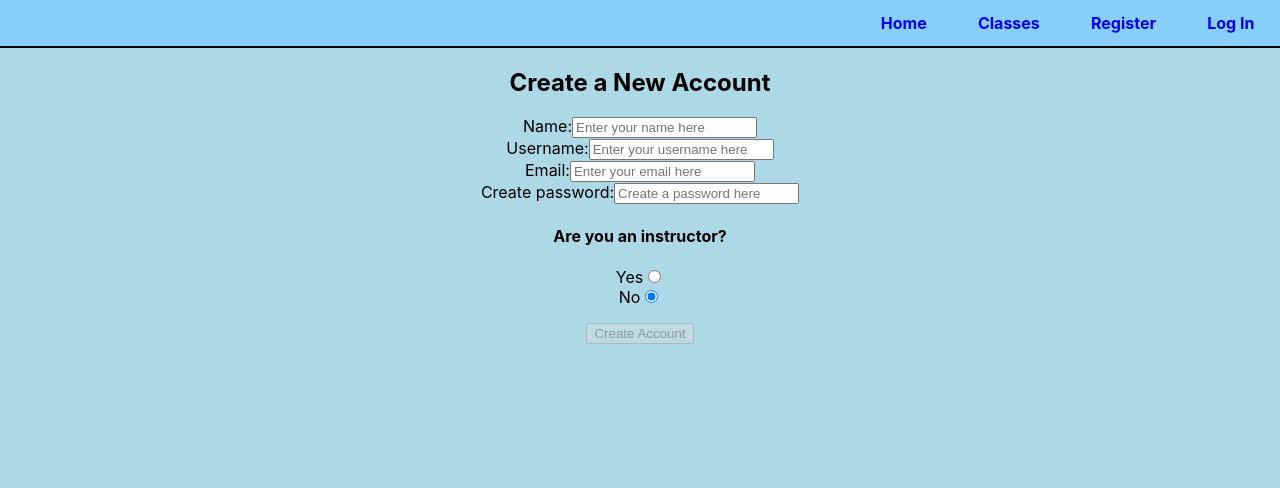
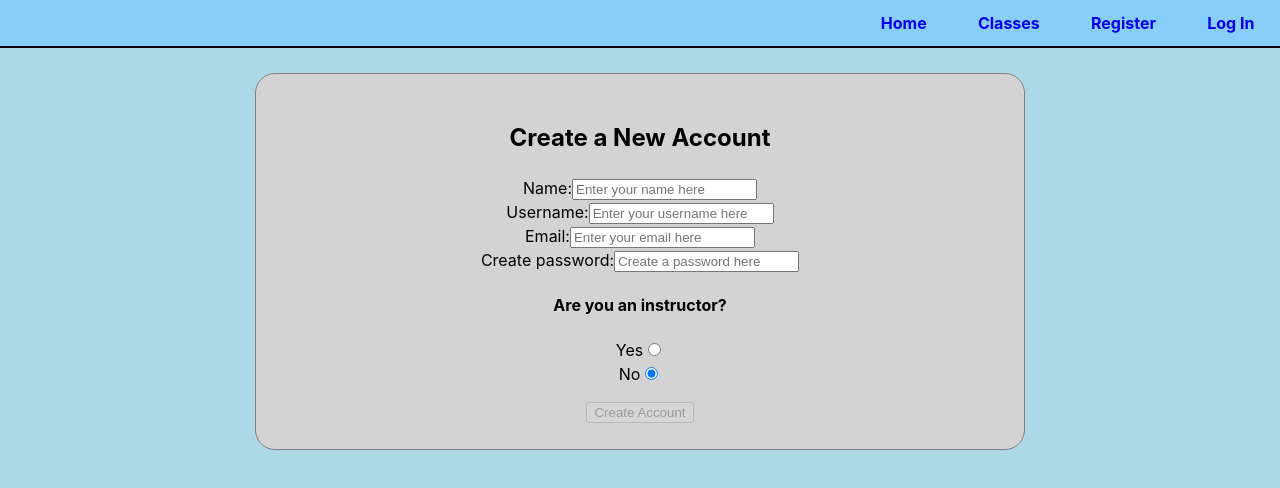
Before and after one commit to bbellify/bw1-front-end, a React (Create React App) app in the folder anywhere-fitness-oct-2021/: page /register in a window 1280 px wide. Shown: the top 488 px of the page. Built offline with nearby package versions, Linux system fonts and the light colour scheme.

Commit message:
register styled

```diff
--- a/anywhere-fitness-oct-2021/src/components/register.js
+++ b/anywhere-fitness-oct-2021/src/components/register.js
@@ -2,8 +2,20 @@ import React from 'react';
 import { useState, useEffect } from 'react';
 import axios from 'axios';
 import * as yup from 'yup';
+import styled from 'styled-components'
 import registerSchema from '../validation/registerSchema';
 
+
+const RegisterCard = styled.div`
+    background-color: lightgray;
+    width: 60%;
+    margin-top:2%;
+    border: 1px solid grey;
+    border-radius: 20px;
+    padding: 2% 0;
+    line-height: 1.5;
+
+`
 
 export default function Register(props) {
 
@@ -86,8 +98,8 @@ export default function Register(props) {
 
 
     return (
-
-    <div>
+    <div className='wrapper' style={{display:'flex', justifyContent:'center'}}>
+        <RegisterCard>
             <form onSubmit={onSubmit}
                 style={{
                     display: 'flex',
@@ -137,20 +149,20 @@ export default function Register(props) {
                 <h4>Are you an instructor?</h4>
                     <label>Yes
                         <input
-                        value='true'
+                            type='radio'
+                            name='instructor'
+                            value={true}
+                            onChange={onChange}
                             checked={formValues.instructor === true}
-                        name='instructor'
-                        type='radio'
-                        onChange={onChange}
                         />
                     </label>
                     <label>No
                         <input
-                        value='false'
+                            type='radio'
+                            name='instructor'
+                            value={false}
+                            onChange={onChange}
                             checked={formValues.instructor === false}
-                        name='instructor'
-                        type='radio'
-                        onChange={onChange}
                         />
                     </label>
 
@@ -173,6 +185,7 @@ export default function Register(props) {
                 <button disabled={disabled} style={{ width: 'fit-content' }}>Create Account</button>
             </form>
 
+        </RegisterCard>
     </div>
     )
 }
--- a/anywhere-fitness-oct-2021/src/validation/registerSchema.js
+++ b/anywhere-fitness-oct-2021/src/validation/registerSchema.js
@@ -20,7 +20,7 @@ const registerSchema = yup.object().shape({
         .min(6, 'Password must be at least 6 characters long'),
     instructor: yup
         .boolean()
-        .oneOf(['true', 'false']),
+        .oneOf([true, false]),
     code: yup
         .string()
         .trim()
```
Lines whose indentation alone changed are shown as unchanged.
